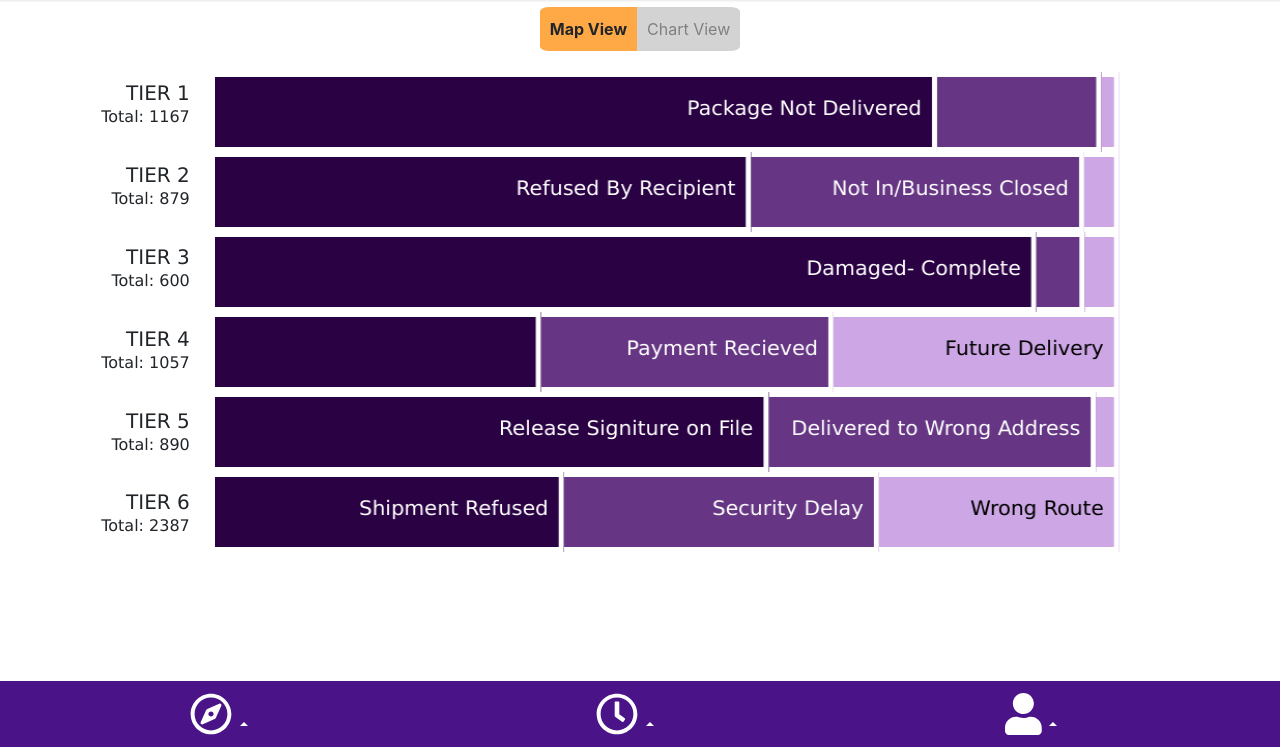
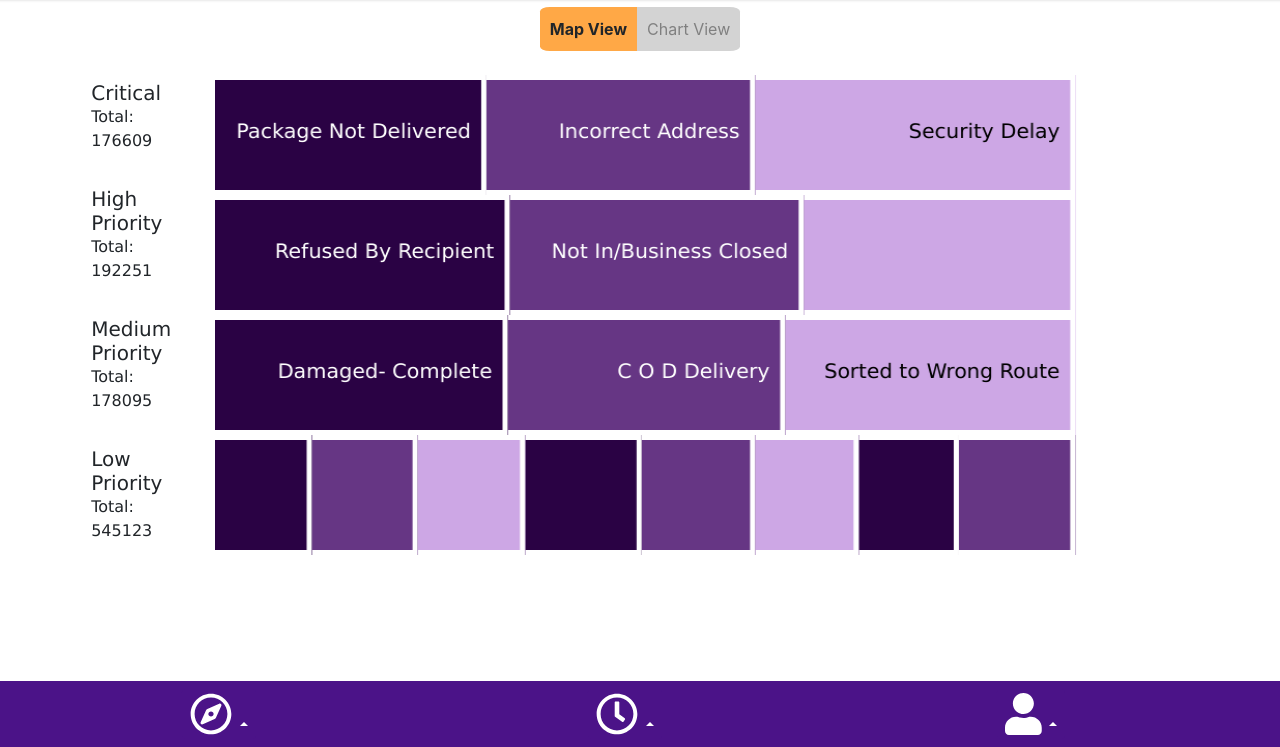
Before and after one commit to kelahm/HCI_Project_Group1, a plain HTML site: page DEXChart.html in a window 1280 px wide. Both pictures are taken after a click on the element "Map View". Shown: the part 53-800 px from the top of the page. Drawn offline with nearby package versions, Linux system fonts and the light colour scheme.

Commit message:
DEX data changes with drill down

```diff
--- a/DEXChart.html
+++ b/DEXChart.html
@@ -48,13 +48,9 @@
   <div id="chart-container">
 
 	<div id="tierNames"	class="chartTierNames">
-		<script>
-			for(var i = 1; i <=6; i++) document.write("<div class='tiers'><h5>TIER " + i + "</h5><p id='tier" + i + "'></p></div>");
-		</script>
 	</div>
 
 	<div id="chart">
-	<canvas id="canvas"></canvas>
 	</div>
 
 	<div id="map" style="display:none">
@@ -256,6 +252,7 @@
 	$('.dropdown-menu').on('change', function(event) {
 		updateDefaultDrillDown();
 		updateDrillDown();
+		showChartView();
 	});
 
 	$('body').on('click', function(event) {
--- a/DEXChart.js
+++ b/DEXChart.js
@@ -1,11 +1,3 @@
-var dexData = {
-	"[\"Package Not Delivered\", \"Incorrect Address\", \"Security Delay\"]":[932, 212, 23],
-	"[\"Refused By Recipient\", \"Not In/Business Closed\", \"Damaged- Not Complete\"]":[521, 324, 34],
-	"[\"Damaged- Complete\", \"C O D Delivery\", \"Sorted to Wrong Route\"]":[545, 32, 23],
-	"[\"Business Closed Due to Strike\", \"Payment Recieved\", \"Future Delivery\"]":[381, 342, 334],
-	"[\"Release Signiture on File\", \"Delivered to Wrong Address\", \"Not Attempted\"]":[545, 322, 23],
-	"[\"Shipment Refused\", \"Security Delay\", \"Wrong Route\"]":[921, 832, 634],
-};
 var total = 0;
 
 function showChartView() {
@@ -31,6 +23,17 @@ function showMapView() {
 	showMap();
 }
 
+function showTitles() {
+	var container = document.getElementById("tierNames");
+	container.innerHTML = "";
+
+	var percent;
+	for (var tier in tiers) {
+		percent = Math.floor(tiers[tier].length / exceptions.length * 100);
+		container.innerHTML += "<div class='tiers' style='width:" +percent+ "%'><h5>" + tier + "</h5><p id='" + tier + "'></p></div>"
+	}
+}
+
 var tooltipData = [];
 var tooltipLabels = [];
 function generateData() {
@@ -43,21 +46,21 @@ function generateData() {
 	var tierTotal;
 	var tierNum = 1;
 
-	for(var tier in dexData) {
-		var label = JSON.parse(tier);
+	for(var tier in tiers) {
+		var label = tiers[tier];
 		tierTotal = 0;
 		for (var i = 0; i < label.length; i++) {
 			labels.push(label[i]);
-			data.push(dexData[tier][i]);
+			data.push(getDEXData(label[i]));
 			colors.push(color);
 			if (i > 0) gridlines.push(gridColor);
 
-			tierTotal += dexData[tier][i];
-			total += dexData[tier][i];
+			tierTotal += getDEXData(label[i]);
+			total += getDEXData(label[i]);
 		}
 		gridlines.push('black');
 
-		document.getElementById("tier"+tierNum).innerHTML = "Total: " + tierTotal;
+		document.getElementById(tier).innerHTML = "Total: " + tierTotal;
 		tierNum++;
 
 		if(color == "rgb(75, 19, 136)") color = "rgb(234, 98, 20)";
@@ -82,70 +85,71 @@ function generateMapData() {
 	var labels = [];
 	var tierNum = 1;
 	var datasets = [];
-	var data = [[], [], []];
+	var data = [];
 	var color = ['rgb(42, 2, 68)', 'rgb(102, 54, 132)', 'rgb(205, 167, 229)'];
-	var datasetLabels = [[], [], []];
-	tooltipLabels = [[], [], []];
-	tooltipData = [[], [], []];
+	var datasetLabels = [];
+	var maxLength = 0;
+	var maxTotal = 0;
+	tooltipData = [];
 
-	for(var tier in dexData) {
-		var label = JSON.parse(tier);
+	for(var tier in tiers) {
+		var label = tiers[tier];
 		tierTotal = 0;
 
 		for (var i = 0; i < label.length; i++) {
-			data[i].push(dexData[tier][i]);
+			if (!data[i]) {
+				data.push([]);
+				tooltipData.push([]);
+				tooltipLabels.push([]);
+				if (i > maxLength) maxLength = i;
+
+				for(var t = 0; t < tierNum - 1; t++) {
+					data[i].push(0);
+					tooltipData[i].push(0);
+					tooltipLabels[i].push("");
+				}
+			}
+
+			data[i].push(getDEXData(label[i]));
 			tooltipLabels[i].push(label[i]);
-			tooltipData[i].push(dexData[tier][i]);
+			tooltipData[i].push(getDEXData(label[i]));
 
-			tierTotal += dexData[tier][i];
-			total += dexData[tier][i];
+			tierTotal += getDEXData(label[i]);
+			total += getDEXData(label[i]);
 
 		}
 
-		document.getElementById("tier"+tierNum).innerHTML = "Total: " + tierTotal;
-		labels.push("TIER " + tierNum);
+		document.getElementById(tier).innerHTML = "Total: " + tierTotal;
+		if (tierTotal > maxTotal) maxTotal = tierTotal;
+		labels.push(tier);
 		tierNum++;
 	}
 
-	var max = 0;
 	var total = 0;
-	for(var i = 0; i < 6; i++) {
-		total = data[0][i] + data[1][i] + data[2][i];
-		if (total > max) max = total;
+	for(var i = 0; i < Object.keys(tiers).length; i++) {
+		total = 0;
+		for (var j = 0; j < maxLength; j++) {
+			if (i >= data[j].length) break;
+
+			total += data[j][i];
+		}
+		console.log(total);
+
+		for (var j = 0; j < maxLength; j++) {
+			if (i >= data[j].length) break;
+			data[j][i] *= maxTotal / total;
+		}
 	}
 
-	for(var i = 0; i < 6; i++) {
-		total = data[0][i] + data[1][i] + data[2][i];
-		data[0][i] *= max / total;
-		data[1][i] *= max / total;
-		data[2][i] *= max / total;
+	for (var i = 0; i < maxLength; i++) {
+		datasets.push({
+			label: "", //datasetLabels[0],
+			borderWidth: 5,
+			data: data[i],
+			backgroundColor:  color[i % 3],
+			borderColor:  'white'
+		});
 	}
-
-			datasets.push({
-				label: datasetLabels[0],
-				borderWidth: 5,
-				data: data[0],
-				backgroundColor:  color[0],
-				borderColor:  'white'
-			});
-
-			datasets.push({
-				label: datasetLabels[1],
-				borderWidth: 5,
-				data: data[1],
-				backgroundColor:  color[1],
-				borderColor:  'white'
-			});
-
-			datasets.push({
-				label: datasetLabels[2],
-				borderWidth: 5,
-				data: data[2],
-				backgroundColor:  color[2],
-				borderColor:  'white'
-			});
-
-
 
 	return {data: {
 			labels: labels,
@@ -156,6 +160,9 @@ function generateMapData() {
 function showChart() {
 			var ctx ;
 			var chartData = generateData();
+
+			document.getElementById("chart").innerHTML = "<canvas id='canvas'></canvas>";
+
 			ctx = document.getElementById('canvas').getContext('2d');
 			var chart = new Chart(ctx, {
 				type: 'bar',
@@ -191,7 +198,6 @@ function showChart() {
 					}
 				}
 			});
-			console.log(chart);
 		};
 
 function showMap() {
@@ -238,7 +244,6 @@ function showMap() {
 			ctx.font = Chart.helpers.fontString(Chart.defaults.global.defaultFontFamily, 'normal', Chart.defaults.global.defaultFontFamily);
 			ctx.textAlign = 'left';
 			ctx.textBaseline = 'bottom';
-			console.log(chart);
 
 			for(var d in chart.data.datasets) {
 				var dataset = chart.data.datasets[d];
@@ -269,4 +274,7 @@ function showMap() {
 	});
 };
 
-window.onload = showChart;
+window.onload = function() {
+	showTitles();
+	showChart();
+}
--- a/menu.js
+++ b/menu.js
@@ -237,6 +237,39 @@ var drillDownInfo = ["Eastern	Bostonian	ORHA	Reginald Cruz",
 "Southern	Delta	OKCA	Silvia Boyd",
 "Southern	Delta	JBRA	Donna Gardner"];
 
+var exceptions = ["Package Not Delivered", "Incorrect Address", "Security Delay", "Refused By Recipient", "Not In/Business Closed", "Damaged- Not Complete", "Damaged- Complete", "C O D Delivery", "Sorted to Wrong Route",
+	"Business Closed Due to Strike", "Payment Recieved", "Future Delivery", "Release Signiture on File", "Delivered to Wrong Address", "Not Attempted", "Shipment Refused", "Security Delay", "Wrong Route"];
+var tiers = {"Critical": exceptions.slice(0, 3), "High Priority": exceptions.slice(3, 6), "Medium Priority": exceptions.slice(6, 9), "Low Priority": exceptions.slice(9)};
+
+var dexData = [];
+function generateDEXData() {
+	for (var i = 0; i < drillDownInfo.length; i++) {
+		dexData.push([]);
+		for(var e in exceptions) {
+			dexData[i].push(Math.floor(Math.random() * 1000));
+		}
+	}
+}
+
+function getDEXData(exception) {
+	var region = document.getElementById("Region").value;
+	var district = document.getElementById("District").value;
+	var location = document.getElementById("Location").value;
+
+	var total = 0;
+	var line;
+	for(var l in drillDownInfo) {
+		line = drillDownInfo[l].split("\t");
+		if(region == "None Selected" || region == line[0]) {
+			if (district == "None Selected" || district == line[1]) {
+				if (location == "None Selected" || location == line[2]) {
+					total += dexData[l][exceptions.indexOf(exception)];
+				}
+			}
+		}
+	}
+	return total;
+}
 // formats the information about regions, districts, locations, etc as an object in the form
 // {<district>: {
 //     <region>: {
@@ -259,3 +292,4 @@ function formatDrillDownInfo() {
 populateDrillDownMenu();
 populateDefaultDrillDownMenu();
 loadDates();
+generateDEXData();
```
